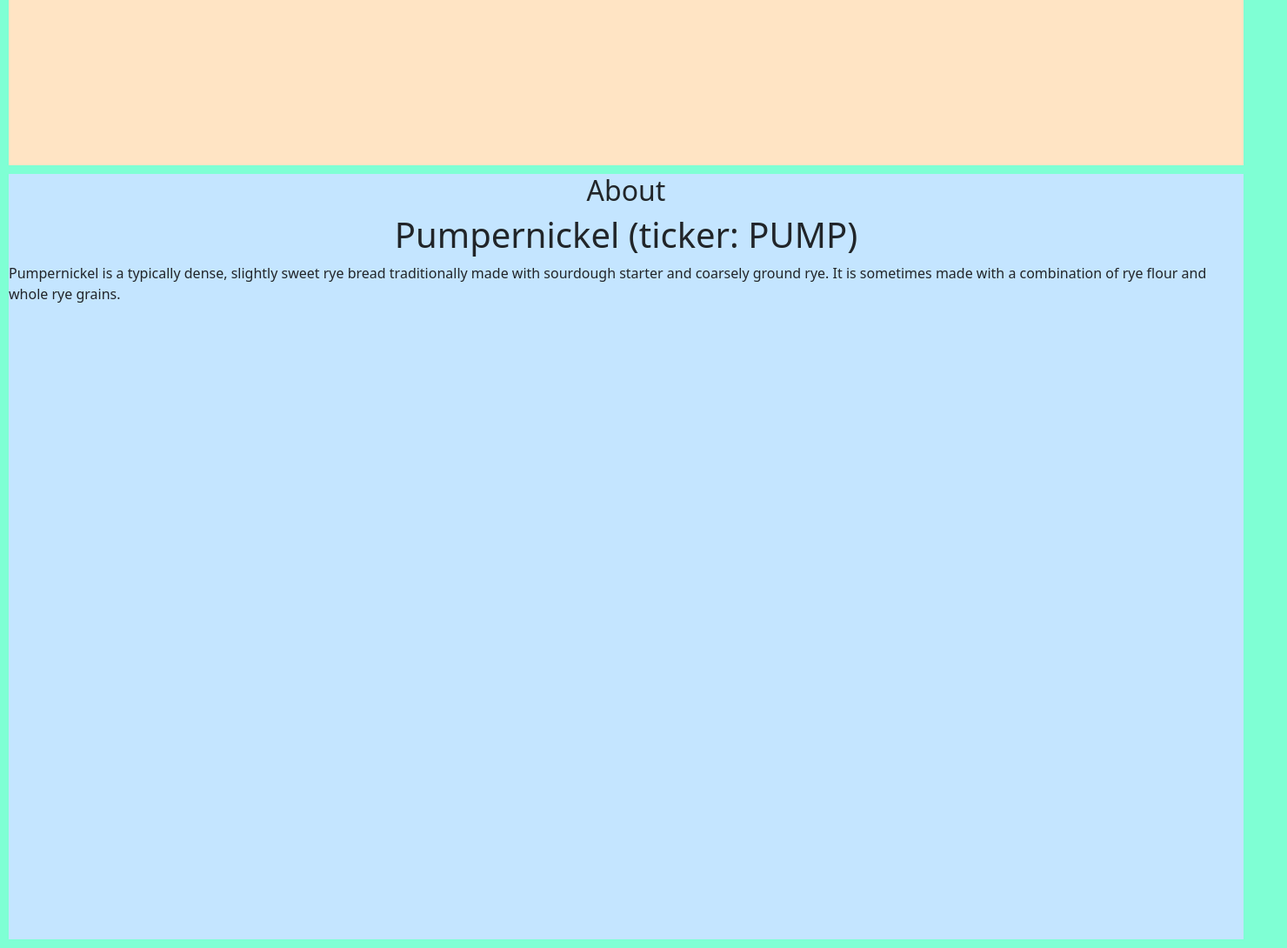
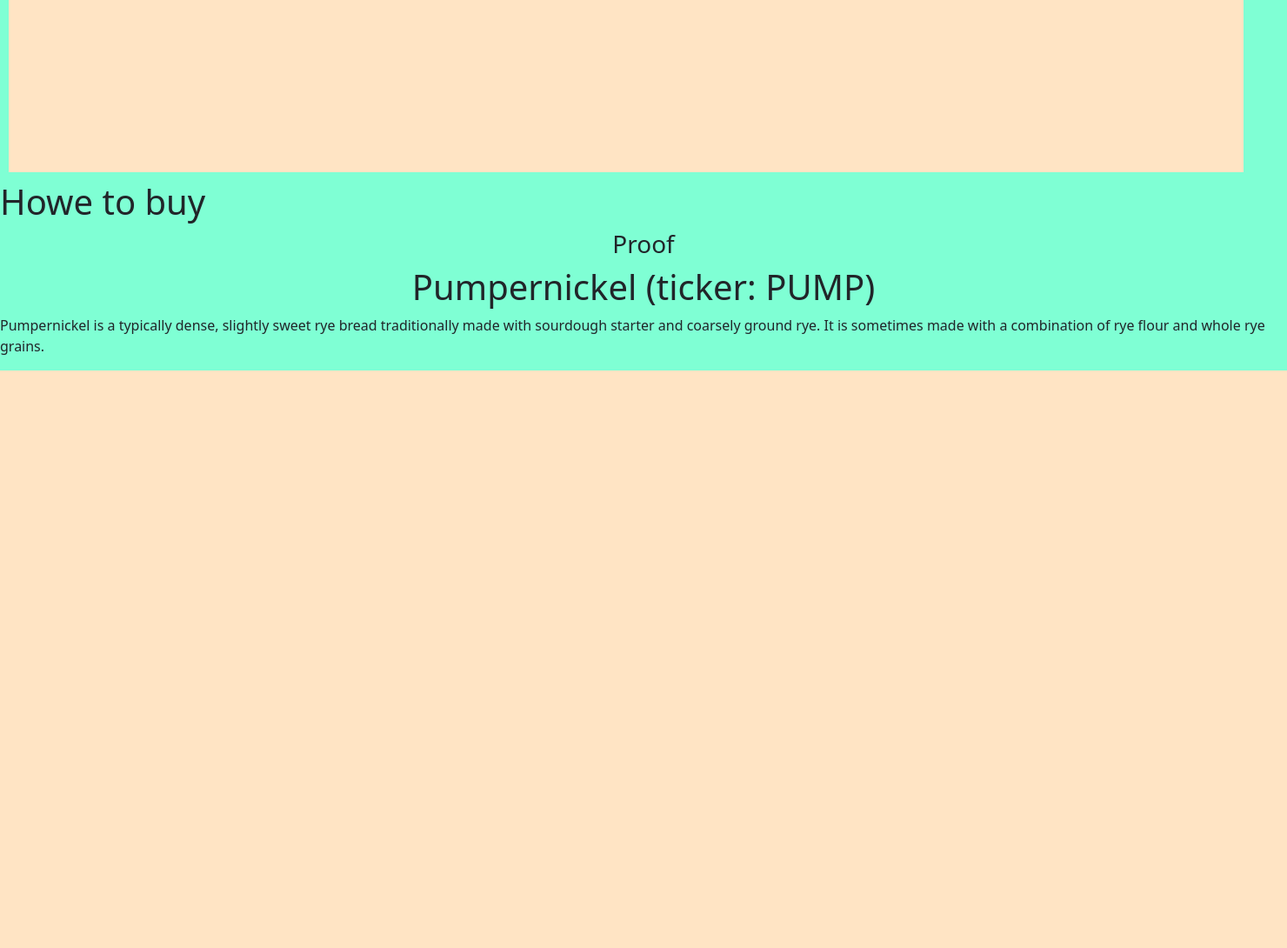
Before and after one commit to MiroZukina/Pumpernickel, a Flask app: page / in a window 1480 px wide. Shown: the part 793-1883 px from the top of the page at 87% size. After the commit the page ends 1219 px from the top, so only its background shows below. Run offline with Flask 3, Linux system fonts and the light colour scheme.

Commit message:
Add files via upload

```diff
--- a/templates/index.html
+++ b/templates/index.html
@@ -11,8 +11,8 @@
 <header>
     <nav class="navbar navbar-expand-lg bg-primary">
         <div class="container-fluid">
-            <a class="navbar-brand text-white" href="#">
-                <img src="{{ url_for('static', filename='images/logo.jpeg') }}" class="img-fluid me-2" alt="Company Logo" style="max-width: 100px;">$PUMP
+            <a class="navbar-brand text-white" href="#home">
+                <img src="{{ url_for('static', filename='images/logo.png') }}" class="img-fluid me-2" alt="Company Logo" style="max-width: 100px;">
             </a>
             <button class="navbar-toggler" type="button" data-bs-toggle="collapse" data-bs-target="#navbarSupportedContent" aria-controls="navbarSupportedContent" aria-expanded="false" aria-label="Toggle navigation">
                 <span class="navbar-toggler-icon"></span>
@@ -20,13 +20,13 @@
             <div class="collapse navbar-collapse" id="navbarSupportedContent">
                 <ul class="navbar-nav me-auto mb-2 mb-lg-0">
                     <li class="nav-item">
-                        <a class="nav-link active text-white" aria-current="page" href="#home">Home</a>
+                        <a class="nav-link active text-white" aria-current="page" href="#buy">Buy</a>
                     </li>
                     <li class="nav-item">
-                        <a class="nav-link text-white"  aria-current="page" href="#about">About</a>
+                        <a class="nav-link text-white"  aria-current="page" href="#proof">Proof</a>
                     </li>
                     <li class="nav-item">
-                        <a class="nav-link disabled text-white" aria-disabled="true">Disabled</a>
+                        <a class="nav-link disabled text-white" aria-disabled="true"></a>
                     </li>
                 </ul>
             </div>
@@ -45,29 +45,42 @@
                 <h2>$PUMP</h2>
             </div>
             <div class="text-center mb-2 align-horizontal">
-                <a href="https://www.pump.fun/8euALmoYkD6AvqeXYDXgUgLVzbkG3XMdPH1qcFbcBp5B" class="btn btn-outline-primary btn-sm me-2" target="_blank">Buy Now</a>
+                <a href="https://www.pump.fun/8euALmoYkD6AvqeXYDXgUgLVzbkG3XMdPH1qcFbcBp5B"   class="btn btn-outline-primary btn-sm " target="_blank">Buy Now</a>
             </div>
             <div class="text-center mb-2 align-horizontal">
                 <div class="d-flex justify-content-center">
                     <a class="btn btn-outline-primary btn-sm me-2" href="https://t.me/tickerpump" target="_blank">
                         <img src="{{ url_for('static', filename='images/telegram.svg') }}" alt="Telegram" class="bi bi-telegram"> Telegram
                     </a>
-                    <a class="btn btn-outline-primary btn-sm" href="https://twitter.com/tickerpump" target="_blank">
+                    <a class="btn btn-outline-primary btn-sm me-2" href="https://twitter.com/pumperticker" target="_blank">
                         <img src="{{ url_for('static', filename='images/twitter-x.svg') }}" alt="Twitter" class="bi bi-twitter-x"> Twitter
+                    </a>
+                    <a class="btn btn-outline-primary btn-sm me-2" href="https://www.instagram.com/pumpernickel_pump_official" target="_blank">
+                        <img src="{{ url_for('static', filename='images/instagram.svg') }}" alt="Instagram" class="bi bi-instagram"> Instagram
                     </a>
                 </div>
             </div>
+
         </div>
     </div>
 
 </section>
 
-<section class="about" id="about">
-    <h2 class="text-center">About</h2>
+
+<section class="buy" id="buy">
+    <h1>Howe to buy</h1>
+
+</section>
+
+<section class="proof" id="proof">
+    <h3 class="text-center">Proof</h3>
     <h1 class="text-center">Pumpernickel (ticker: PUMP)</h1>
     <p>Pumpernickel is a typically dense, slightly sweet rye bread traditionally made with sourdough starter and coarsely ground rye. It is sometimes made with a combination of rye flour and whole rye grains.</p>
 
 </section>
 
+
+<script src="https://cdn.jsdelivr.net/npm/@popperjs/core@2.11.8/dist/umd/popper.min.js" integrity="sha384-I7E8VVD/ismYTF4hNIPjVp/Zjvgyol6VFvRkX/vR+Vc4jQkC+hVqc2pM8ODewa9r" crossorigin="anonymous"></script>
+<script src="https://cdn.jsdelivr.net/npm/bootstrap@5.3.3/dist/js/bootstrap.min.js" integrity="sha384-0pUGZvbkm6XF6gxjEnlmuGrJXVbNuzT9qBBavbLwCsOGabYfZo0T0to5eqruptLy" crossorigin="anonymous"></script>
 </body>
 </html>
```
